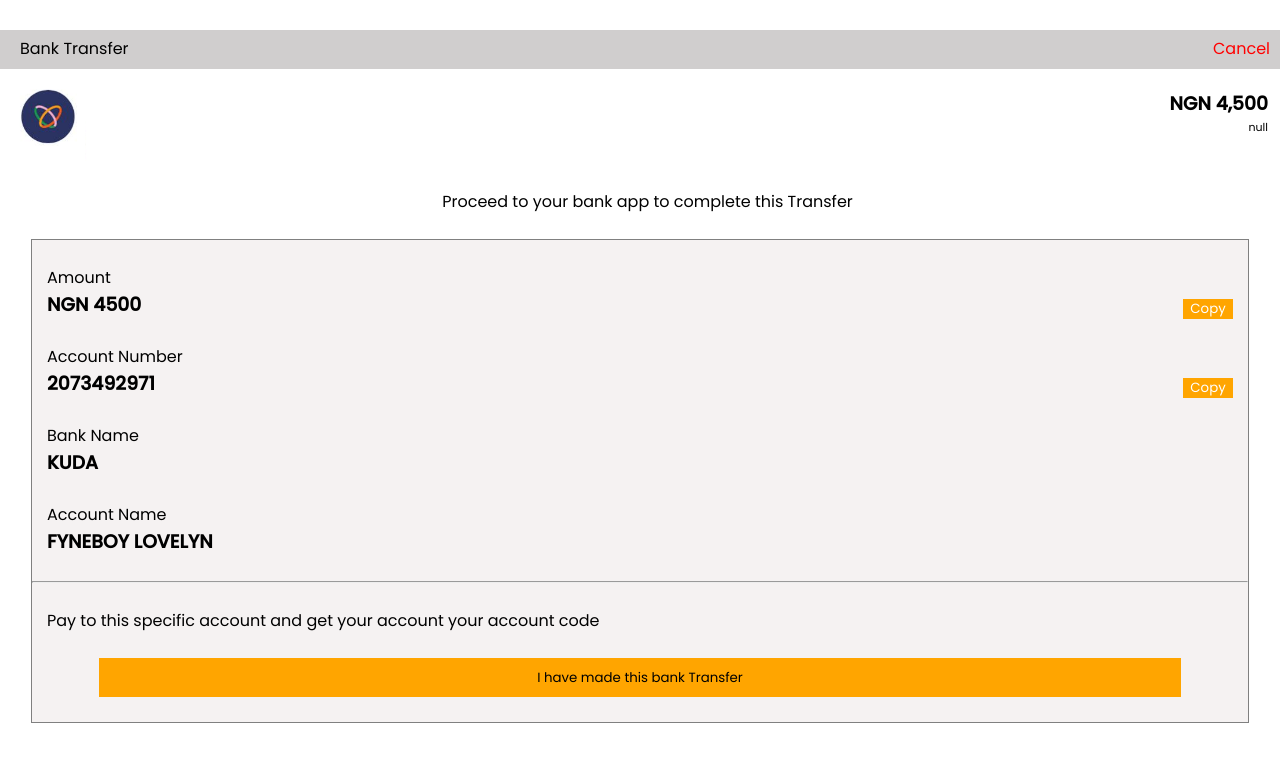
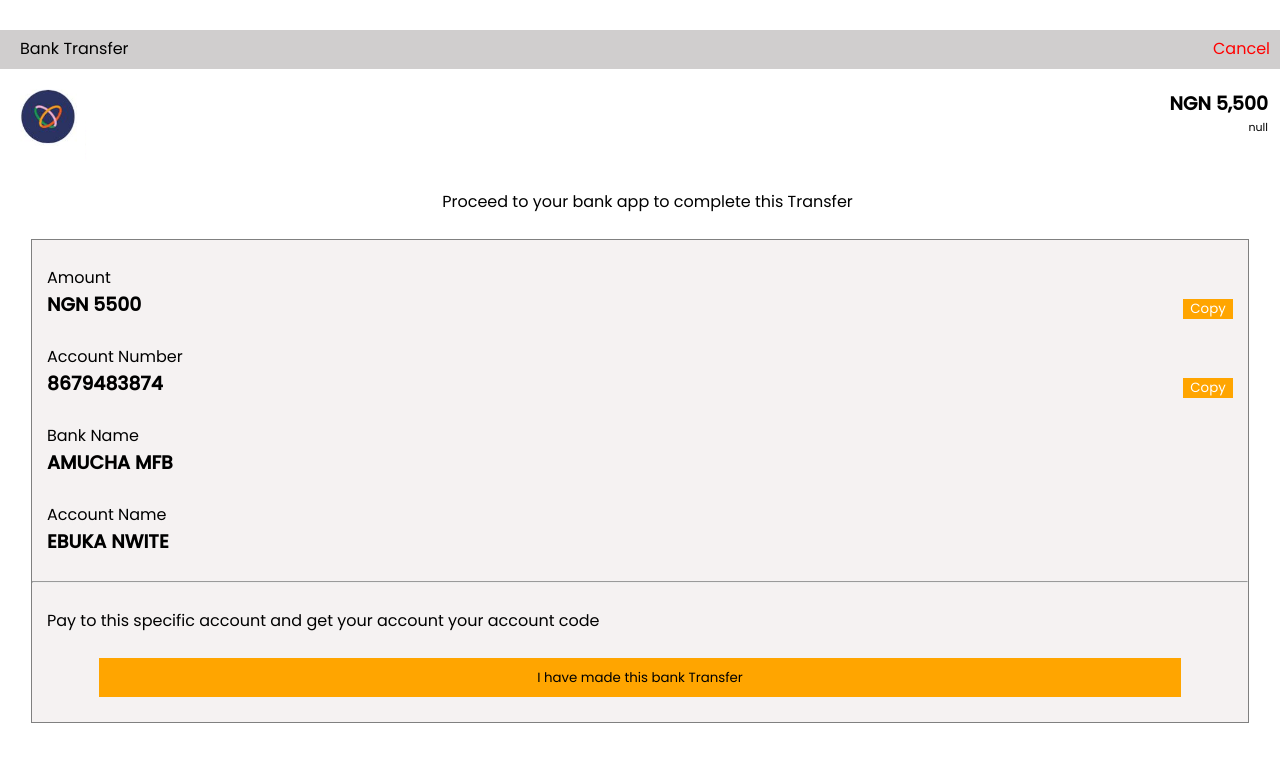
Before and after one commit to realpaygo/Main-blue, a plain HTML site: page banktf.html in a window 1280 px wide. Drawn offline with Linux system fonts and the light colour scheme; a script that the page names is missing.

Commit message:
Update banktf.html

```diff
--- a/banktf.html
+++ b/banktf.html
@@ -283,7 +283,7 @@
     <div class="amount">
 
 
-        <h3>NGN <span>4,500</span> <span style="width: 100px; height: 13px; background: #000;"></span></h3>
+        <h3>NGN <span>5,500</span> <span style="width: 100px; height: 13px; background: #000;"></span></h3>
         <br> <br>
         <P style="font-size: 11px;" id="email"></P>
         <img src="f207.png" alt="">  <br> <br>
@@ -315,22 +315,22 @@
 
 
         <p>Amount</p>
-        <h3 >NGN  <span id="amountToCopy">4500</span> </h3>
+        <h3 >NGN  <span id="amountToCopy">5500</span> </h3>
         <button class="copy-button" onclick="copyText('amountToCopy')">Copy</button>
         <br>
 
         <p>Account Number</p>
-        <h3 id="accountNumberToCopy"> 2073492971 </h3>
+        <h3 id="accountNumberToCopy"> 8679483874 </h3>
         <button class="copy-button" onclick="copyText('accountNumberToCopy')">Copy</button>
         <br>
 
         <p>Bank Name</p>
-        <h3>KUDA </h3> <br>
+        <h3>AMUCHA MFB </h3> <br>
 
 
 
         <p>Account Name</p>
-        <h3>FYNEBOY LOVELYN</h3> <br> <hr> <br>
+        <h3>EBUKA NWITE</h3> <br> <hr> <br>
         <p>Pay to this specific account and get your account your account code </p> <br>
         <div class="btn">
             <button id="transferButton" onclick="startTransfer()">I have made this bank Transfer</button> <br>
```
